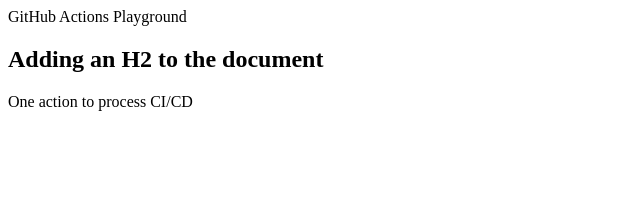
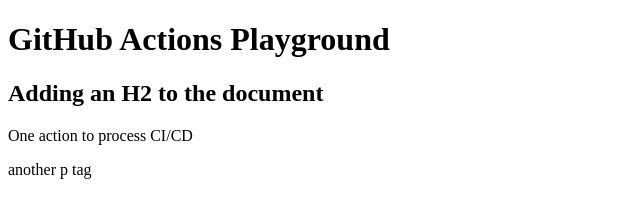
Before and after one commit to madebyzeus/github-actions-test, a plain HTML site: page src/index.html in a window 1280 px wide. Shown: the whole page, without its empty margins (0-640 px from the left). Drawn offline with Linux system fonts and the light colour scheme.

Commit message:
added p tag to file (#1)

```diff
--- a/src/index.html
+++ b/src/index.html
@@ -6,8 +6,9 @@
     <title>GitHub Actions</title>
 </head>
 <body>
-    <h>GitHub Actions Playground</h1>
+    <h1>GitHub Actions Playground</h1>
     <h2>Adding an H2 to the document</h2>
     <p>One action to process CI/CD</p>
+    <p>another p tag</p>
 </body>
 </html>
```
